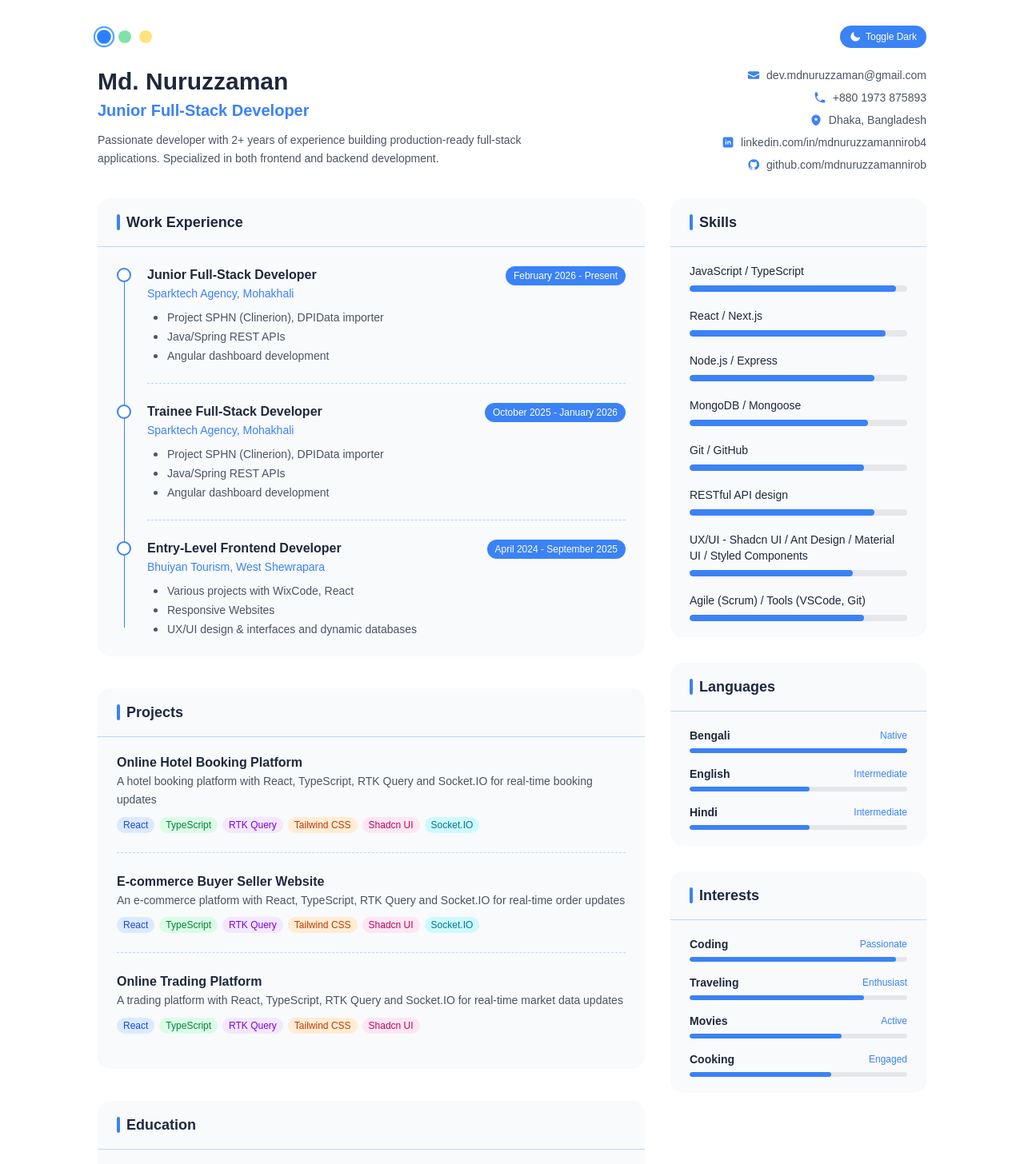
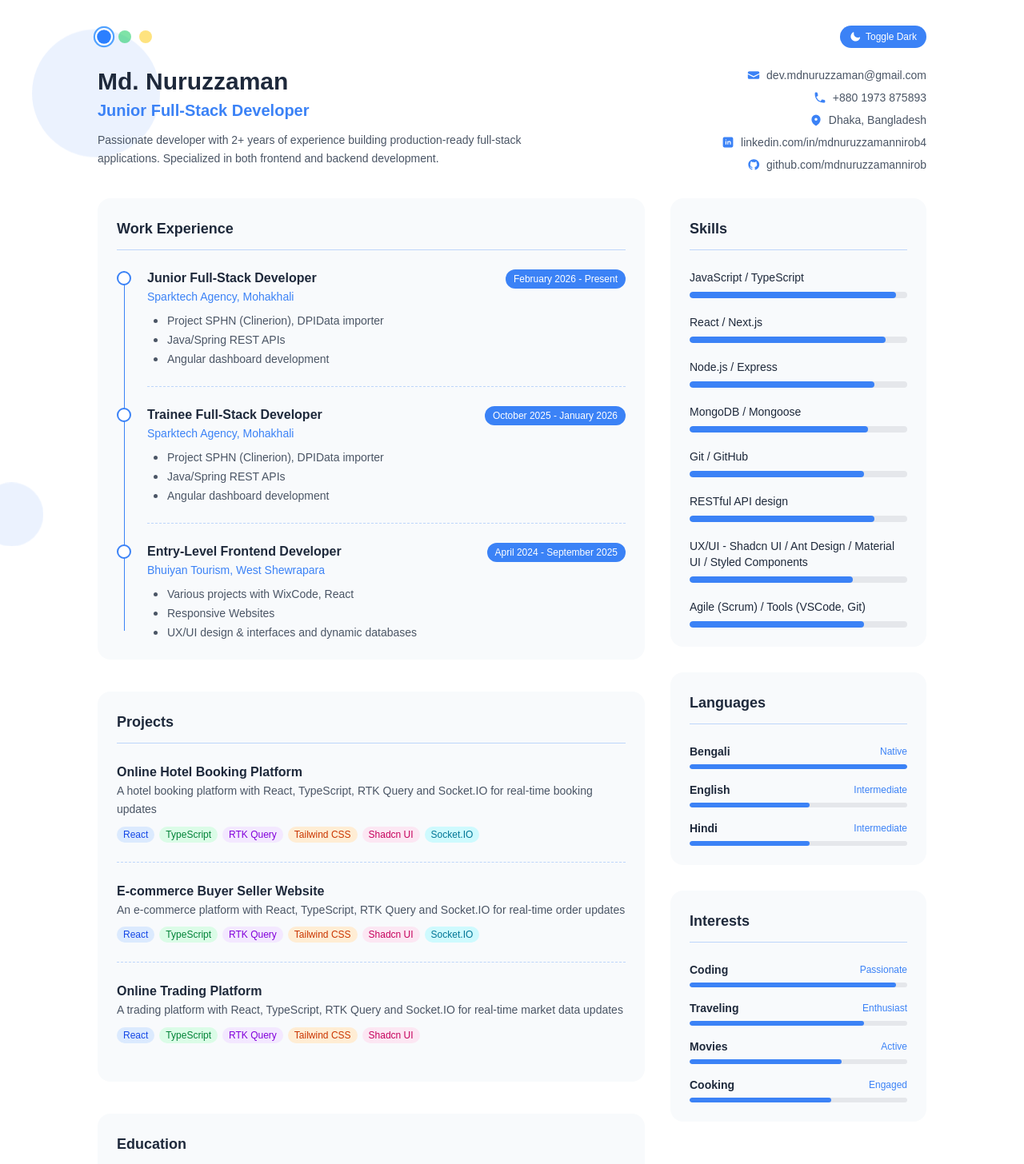
Before and after one commit to mdnuruzzamannirob/new-portfolio, a Next.js app: page / in a window 1280 px wide. Shown: the top 1456 px of the page at 80% size. Built offline with nearby package versions, Linux system fonts and the light colour scheme; a web font is replaced by a local one.

Commit message:
feat: enhance UI with new bubble animations and improve section styles for consistency

```diff
--- a/eslint.config.mjs
+++ b/eslint.config.mjs
@@ -1,6 +1,6 @@
-import { defineConfig, globalIgnores } from "eslint/config";
-import nextVitals from "eslint-config-next/core-web-vitals";
-import nextTs from "eslint-config-next/typescript";
+import nextVitals from 'eslint-config-next/core-web-vitals'
+import nextTs from 'eslint-config-next/typescript'
+import { defineConfig, globalIgnores } from 'eslint/config'
 
 const eslintConfig = defineConfig([
   ...nextVitals,
@@ -8,11 +8,17 @@ const eslintConfig = defineConfig([
   // Override default ignores of eslint-config-next.
   globalIgnores([
     // Default ignores of eslint-config-next:
-    ".next/**",
-    "out/**",
-    "build/**",
-    "next-env.d.ts",
+    '.next/**',
+    'out/**',
+    'build/**',
+    'next-env.d.ts',
   ]),
-]);
 
-export default eslintConfig;
+  {
+    rules: {
+      'react-hooks/set-state-in-effect': 'off',
+    },
+  },
+])
+
+export default eslintConfig
--- a/src/app/globals.css
+++ b/src/app/globals.css
@@ -102,3 +102,57 @@ html {
 ::-webkit-scrollbar-thumb:hover {
   background: var(--primary);
 }
+
+
+/* Bubbles */
+@keyframes float-y {
+
+  0%,
+  100% {
+    transform: translateY(0px);
+  }
+
+  50% {
+    transform: translateY(-20px);
+  }
+}
+
+@keyframes float-x {
+
+  0%,
+  100% {
+    transform: translateX(0px);
+  }
+
+  50% {
+    transform: translateX(-18px);
+  }
+}
+
+@keyframes float-xy {
+
+  0%,
+  100% {
+    transform: translate(0px, 0px);
+  }
+
+  33% {
+    transform: translate(12px, -14px);
+  }
+
+  66% {
+    transform: translate(-10px, -8px);
+  }
+}
+
+.bubble-1 {
+  animation: float-y 5s ease-in-out infinite;
+}
+
+.bubble-2 {
+  animation: float-x 6s ease-in-out infinite;
+}
+
+.bubble-3 {
+  animation: float-xy 7s ease-in-out infinite;
+}
--- a/src/app/page.tsx
+++ b/src/app/page.tsx
@@ -1,15 +1,17 @@
-import Header from "@/components/layout/Header";
-import Footer from "@/components/layout/Footer";
-import Content from "@/components/Content";
+import Bubble from '@/components/Bubble'
+import Content from '@/components/Content'
+import Footer from '@/components/layout/Footer'
+import Header from '@/components/layout/Header'
 
 const HomePage = () => {
   return (
     <>
       <Header />
+      <Bubble />
       <Content />
       <Footer />
     </>
-  );
-};
+  )
+}
 
-export default HomePage;
+export default HomePage
--- /dev/null
+++ b/src/components/Bubble.tsx
@@ -0,0 +1,11 @@
+const Bubble = () => {
+  return (
+    <div>
+      <div className="size-40 bubble-1 -z-10 shrink-0 rounded-full absolute top-10 left-10 bg-primary/10" />
+      <div className="size-60 bubble-2 -z-10 shrink-0 rounded-full absolute bottom-32 right-32 bg-primary/10" />
+      <div className="size-20 bubble-3 -z-10 shrink-0 rounded-full absolute bottom-28 -left-5 bg-primary/10" />
+    </div>
+  )
+}
+
+export default Bubble
--- a/src/components/sections/ExperienceSection.tsx
+++ b/src/components/sections/ExperienceSection.tsx
@@ -1,13 +1,12 @@
-import { experiences } from "@/lib/constants/data";
-import SectionTitle from "@/components/ui/SectionTitle";
+import SectionTitle from '@/components/ui/SectionTitle'
+import { experiences } from '@/lib/constants/data'
 
 const ExperienceSection = () => {
   return (
-    <section className="bg-card-bg rounded-2xl overflow-hidden">
+    <section className="bg-card-bg p-6 space-y-6 hover:-translate-y-1 duration-300 rounded-2xl overflow-hidden">
       <SectionTitle>Work Experience</SectionTitle>
 
       {/* Timeline */}
-      <div className="px-5 sm:px-6 py-6">
       <div className="relative">
         {/* Vertical spine */}
         <div className="absolute left-2.25 top-3 bottom-3 w-px bg-primary" />
@@ -34,7 +33,7 @@ const ExperienceSection = () => {
 
                 {/* Company */}
                 <p className="text-sm flex items-center gap-1 text-primary mb-2.5">
-                    {exp.company}, {exp.location ? " " + exp.location : null}
+                  {exp.company}, {exp.location ? ' ' + exp.location : null}
                 </p>
 
                 {/* Highlights */}
@@ -59,9 +58,8 @@ const ExperienceSection = () => {
           ))}
         </div>
       </div>
-      </div>
     </section>
-  );
-};
+  )
+}
 
-export default ExperienceSection;
+export default ExperienceSection
--- a/src/components/sections/InterestsSection.tsx
+++ b/src/components/sections/InterestsSection.tsx
@@ -1,5 +1,5 @@
-import { interests } from "@/lib/constants/data";
-import SectionTitle from "@/components/ui/SectionTitle";
+import SectionTitle from '@/components/ui/SectionTitle'
+import { interests } from '@/lib/constants/data'
 
 const levelToPercent: Record<string, number> = {
   Passionate: 95,
@@ -7,16 +7,16 @@ const levelToPercent: Record<string, number> = {
   Active: 70,
   Engaged: 65,
   Casual: 45,
-};
+}
 
 const InterestsSection = () => {
   return (
-    <section className="bg-card-bg rounded-2xl overflow-hidden">
+    <section className="bg-card-bg p-6 space-y-6 hover:-translate-y-1 duration-300 rounded-2xl overflow-hidden">
       <SectionTitle>Interests</SectionTitle>
 
-      <div className="px-5 sm:px-6 py-5 space-y-4">
+      <div className="space-y-4">
         {interests.map((interest, i) => {
-          const pct = levelToPercent[interest.level] ?? 50;
+          const pct = levelToPercent[interest.level] ?? 50
           return (
             <div key={i}>
               <div className="flex items-center justify-between mb-1.5">
@@ -34,11 +34,11 @@ const InterestsSection = () => {
                 />
               </div>
             </div>
-          );
+          )
         })}
       </div>
     </section>
-  );
-};
+  )
+}
 
-export default InterestsSection;
+export default InterestsSection
--- a/src/components/sections/LanguagesSection.tsx
+++ b/src/components/sections/LanguagesSection.tsx
@@ -1,5 +1,5 @@
-import { languages } from "@/lib/constants/data";
-import SectionTitle from "@/components/ui/SectionTitle";
+import SectionTitle from '@/components/ui/SectionTitle'
+import { languages } from '@/lib/constants/data'
 
 const levelToPercent: Record<string, number> = {
   Native: 100,
@@ -7,16 +7,16 @@ const levelToPercent: Record<string, number> = {
   Advanced: 70,
   Intermediate: 55,
   Basic: 35,
-};
+}
 
 const LanguagesSection = () => {
   return (
-    <section className="bg-card-bg rounded-2xl overflow-hidden">
+    <section className="bg-card-bg p-6 space-y-6 hover:-translate-y-1 duration-300 rounded-2xl overflow-hidden">
       <SectionTitle>Languages</SectionTitle>
 
-      <div className="px-5 sm:px-6 py-5 space-y-4">
+      <div className="space-y-4">
         {languages.map((lang, i) => {
-          const pct = levelToPercent[lang.level] ?? 50;
+          const pct = levelToPercent[lang.level] ?? 50
           return (
             <div key={i}>
               <div className="flex items-center justify-between mb-1.5">
@@ -34,11 +34,11 @@ const LanguagesSection = () => {
                 />
               </div>
             </div>
-          );
+          )
         })}
       </div>
     </section>
-  );
-};
+  )
+}
 
-export default LanguagesSection;
+export default LanguagesSection
--- a/src/components/sections/ProjectsSection.tsx
+++ b/src/components/sections/ProjectsSection.tsx
@@ -1,35 +1,35 @@
-import { projects } from "@/lib/constants/data";
-import SectionTitle from "@/components/ui/SectionTitle";
+import SectionTitle from '@/components/ui/SectionTitle'
+import { projects } from '@/lib/constants/data'
 
 const tagColors = [
-  "bg-blue-100 text-blue-700 dark:bg-blue-900/40 dark:text-blue-300",
-  "bg-green-100 text-green-700 dark:bg-green-900/40 dark:text-green-300",
-  "bg-purple-100 text-purple-700 dark:bg-purple-900/40 dark:text-purple-300",
-  "bg-orange-100 text-orange-700 dark:bg-orange-900/40 dark:text-orange-300",
-  "bg-pink-100 text-pink-700 dark:bg-pink-900/40 dark:text-pink-300",
-  "bg-cyan-100 text-cyan-700 dark:bg-cyan-900/40 dark:text-cyan-300",
-  "bg-amber-100 text-amber-700 dark:bg-amber-900/40 dark:text-amber-300",
-  "bg-teal-100 text-teal-700 dark:bg-teal-900/40 dark:text-teal-300",
-  "bg-indigo-100 text-indigo-700 dark:bg-indigo-900/40 dark:text-indigo-300",
-  "bg-rose-100 text-rose-700 dark:bg-rose-900/40 dark:text-rose-300",
-  "bg-lime-100 text-lime-700 dark:bg-lime-900/40 dark:text-lime-300",
-];
+  'bg-blue-100 text-blue-700 dark:bg-blue-900/40 dark:text-blue-300',
+  'bg-green-100 text-green-700 dark:bg-green-900/40 dark:text-green-300',
+  'bg-purple-100 text-purple-700 dark:bg-purple-900/40 dark:text-purple-300',
+  'bg-orange-100 text-orange-700 dark:bg-orange-900/40 dark:text-orange-300',
+  'bg-pink-100 text-pink-700 dark:bg-pink-900/40 dark:text-pink-300',
+  'bg-cyan-100 text-cyan-700 dark:bg-cyan-900/40 dark:text-cyan-300',
+  'bg-amber-100 text-amber-700 dark:bg-amber-900/40 dark:text-amber-300',
+  'bg-teal-100 text-teal-700 dark:bg-teal-900/40 dark:text-teal-300',
+  'bg-indigo-100 text-indigo-700 dark:bg-indigo-900/40 dark:text-indigo-300',
+  'bg-rose-100 text-rose-700 dark:bg-rose-900/40 dark:text-rose-300',
+  'bg-lime-100 text-lime-700 dark:bg-lime-900/40 dark:text-lime-300',
+]
 
-const getTagColor = (index: number) => tagColors[index % tagColors.length];
+const getTagColor = (index: number) => tagColors[index % tagColors.length]
 
 const ProjectsSection = () => {
   return (
-    <section className="bg-card-bg rounded-2xl overflow-hidden">
+    <section className="bg-card-bg rounded-2xl p-6 space-y-6 hover:-translate-y-1 duration-300 overflow-hidden">
       <SectionTitle>Projects</SectionTitle>
 
-      <div className="px-5 sm:px-6 py-5 space-y-6">
+      <div className="space-y-6">
         {projects.map((project, i) => (
           <div
             key={i}
             className={`pb-6 ${
               i < projects.length - 1
-                ? "border-b border-dashed border-primary/30"
-                : ""
+                ? 'border-b border-dashed border-primary/30'
+                : ''
             }`}
           >
             <h3 className="font-semibold text-foreground">{project.name}</h3>
@@ -50,7 +50,7 @@ const ProjectsSection = () => {
         ))}
       </div>
     </section>
-  );
-};
+  )
+}
 
-export default ProjectsSection;
+export default ProjectsSection
--- a/src/components/sections/SkillsSection.tsx
+++ b/src/components/sections/SkillsSection.tsx
@@ -1,12 +1,12 @@
-import { skills } from "@/lib/constants/data";
-import SectionTitle from "@/components/ui/SectionTitle";
+import SectionTitle from '@/components/ui/SectionTitle'
+import { skills } from '@/lib/constants/data'
 
 const SkillsSection = () => {
   return (
-    <section className="bg-card-bg rounded-2xl overflow-hidden">
+    <section className="bg-card-bg p-6 space-y-6 hover:-translate-y-1 duration-300 rounded-2xl overflow-hidden">
       <SectionTitle>Skills</SectionTitle>
 
-      <div className="px-5 sm:px-6 py-5 space-y-5">
+      <div className="space-y-5">
         {skills.map((skill, i) => (
           <div key={i}>
             <div className="flex items-center justify-between mb-2">
@@ -24,7 +24,7 @@ const SkillsSection = () => {
         ))}
       </div>
     </section>
-  );
-};
+  )
+}
 
-export default SkillsSection;
+export default SkillsSection
--- a/src/components/ui/SectionTitle.tsx
+++ b/src/components/ui/SectionTitle.tsx
@@ -1,10 +1,9 @@
 const SectionTitle = ({ children }: { children: React.ReactNode }) => (
-  <div className="px-5 sm:px-6 py-4 border-b border-primary/30">
-    <h2 className="text-base sm:text-lg font-bold text-foreground flex items-center gap-2">
-      <span className="w-1 h-5 rounded-full bg-primary inline-block shrink-0" />
+  <div className="border-b border-primary/30">
+    <h2 className="text-base sm:text-lg pb-3 font-bold text-foreground flex items-center gap-2">
       {children}
     </h2>
   </div>
-);
+)
 
-export default SectionTitle;
+export default SectionTitle
```
Also changed, not shown: src/components/ThemeToggle.tsx (+28 -20 lines), src/components/sections/EducationSection.tsx (+10 -10 lines). Lines whose indentation alone changed are shown as unchanged.
